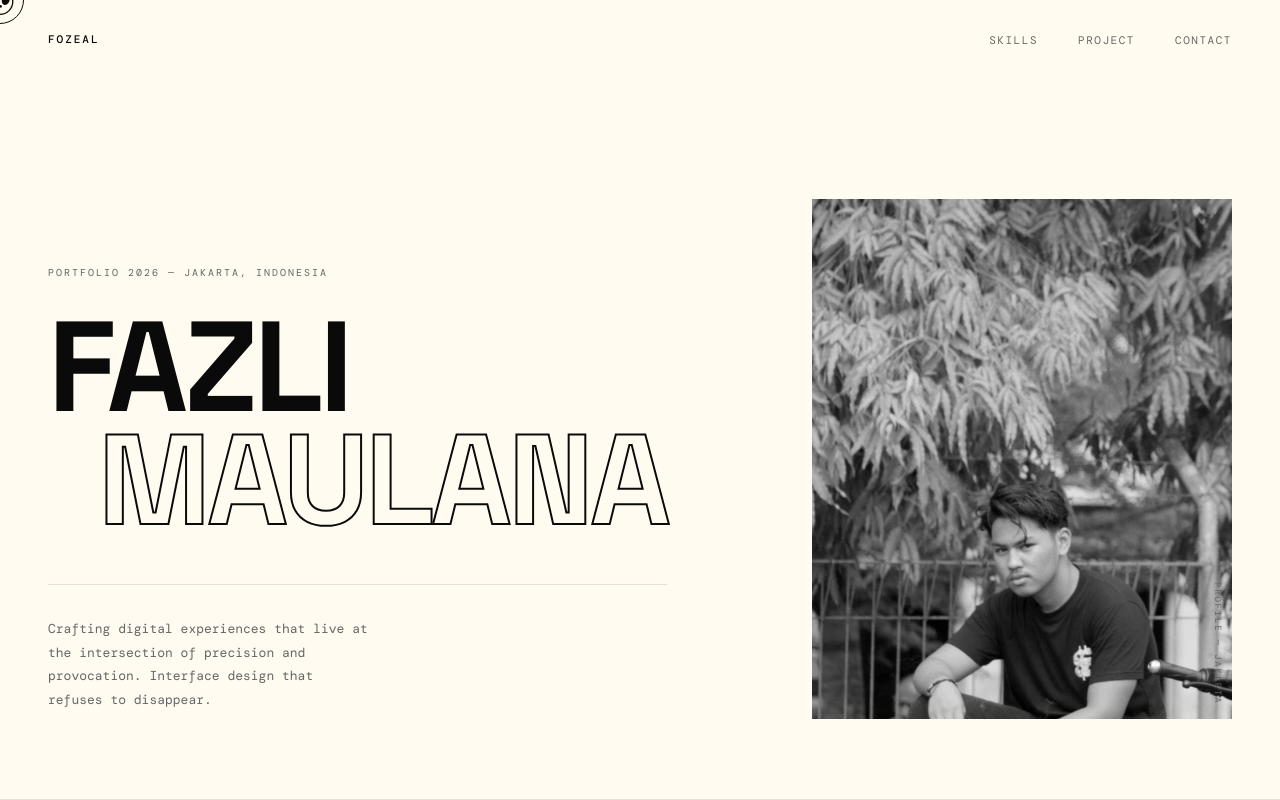
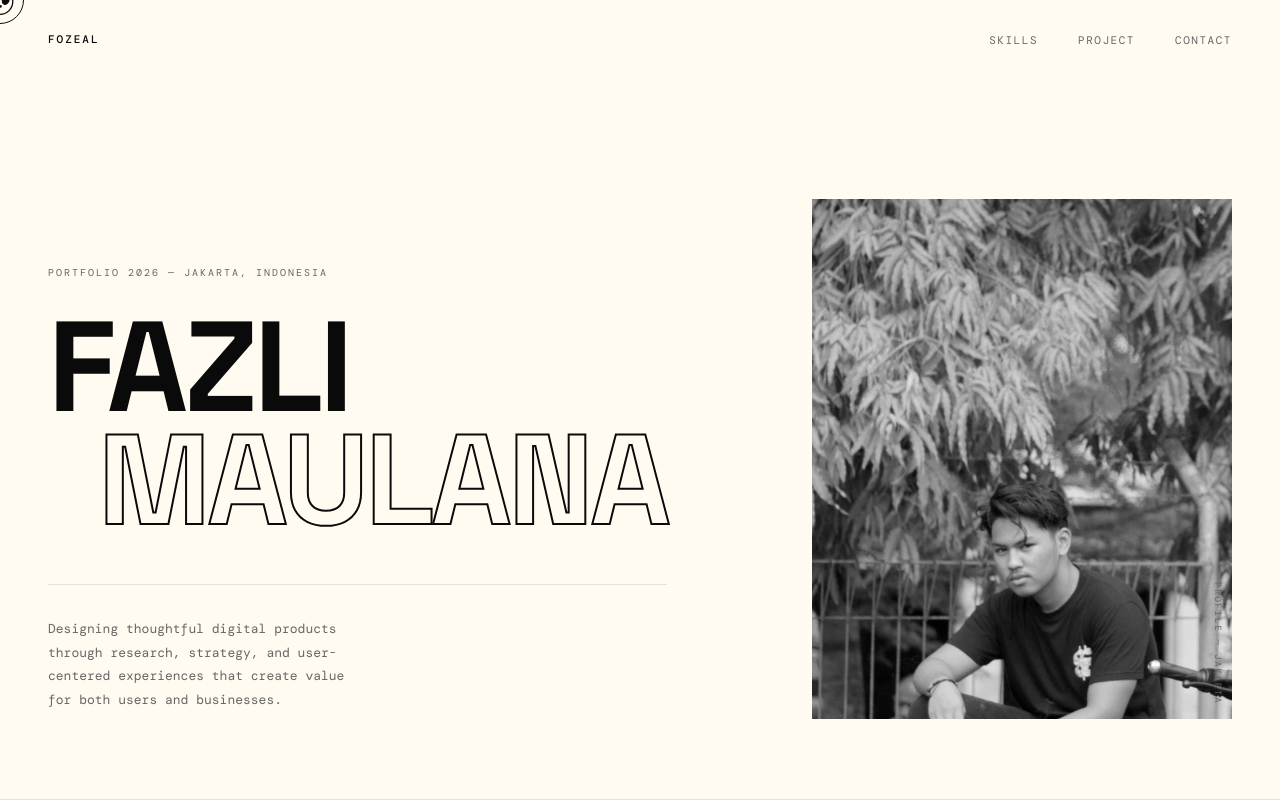
Before and after one commit to fazli03/fozeals, a React (Vite) app: page / in a window 1280 px wide. Shown: the top 800 px of the page. Built offline with nearby package versions, Linux system fonts and the light colour scheme; no server answers; the database is empty; a web font is replaced by a local one.

Commit message:
sub headline berubah

```diff
--- a/src/components/Hero.jsx
+++ b/src/components/Hero.jsx
@@ -15,8 +15,9 @@ export default function Hero() {
 
         <div className="hero-rule"></div>
         <p className="hero-desc">
-          Crafting digital experiences that live at the intersection of
-          precision and provocation. Interface design that refuses to disappear.
+          Designing thoughtful digital products through research, strategy, and
+          user-centered experiences that create value for both users and
+          businesses.
         </p>
       </div>
 
```
